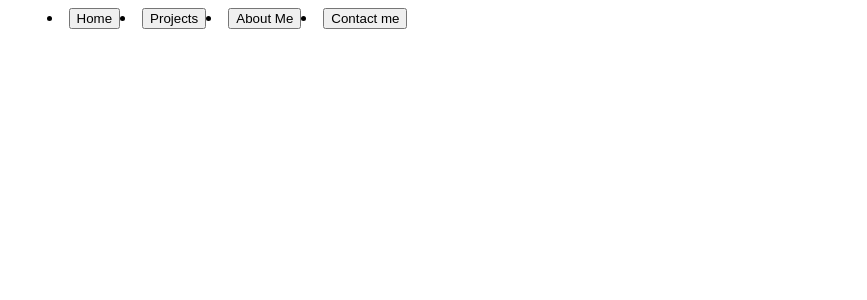
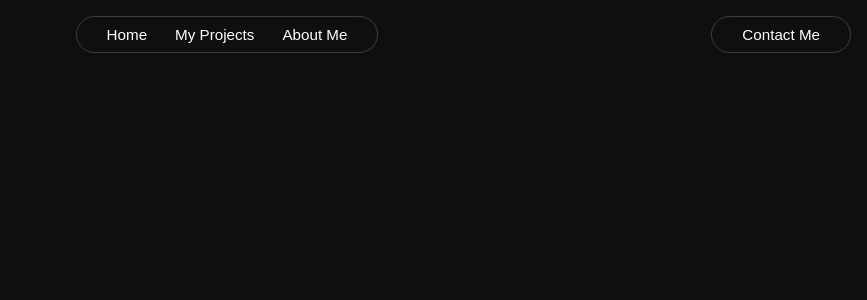
Before and after one commit to FlexLV/personal-website, a React (Create React App) app: page / in a window 1280 px wide. Shown: the top 300 px of the page, without its empty margins (413-1280 px from the left). Built offline with nearby package versions, Linux system fonts and the light colour scheme.

Commit message:
ama rockstar popstar

```diff
--- a/src/App.css
+++ b/src/App.css
@@ -1,13 +1,60 @@
-nav{
+body {
+    background-color: #0E100F;
+    margin: 0;
+    /* Remove the explicit width: auto; so it doesn't exceed the viewport width */
+    /* Instead, default body to 100% of the window's width. */
+    /* overflow-x: hidden;  // <-- If you want to force-hide horizontal scroll. */
+  }
+
+  .nav-container {
+    /* Make sure the container doesn’t exceed the screen width */
+    box-sizing: border-box;
+    max-width: 100%;
+    width: 100%;
+
+    position: relative;
     display: flex;
     justify-content: center;
+    align-items: center;
 
-}
+    /* Maintain your original spacing & transparency */
+    padding: 1rem;
+    background: none;
+    margin: 0 auto;
+  }
 
-.center-nav{
+  /* Center pill remains in the natural flex center */
+  .center-pill {
+    /* no special positioning needed */
+  }
+
+  /* Right pill absolutely pinned to the right edge of the nav-container */
+  .right-pill {
+    position: absolute;
+    right: 1rem;
+  }
+
+  /* Same pill style, only color/border changes from your original code remain */
+  .pill {
     display: flex;
+    align-items: center;
+    background-color: #0E100F;  /* black “pill” */
+    border: 1px solid #3f3f3f;  /* border color you chose */
+    border-radius: 9999px;      /* super round corners */
+    padding: 0.5rem 1rem;
+  }
 
-}
-.right-nav{
-    justify-content: flex-end;
-}
+  /* Buttons inside each pill */
+  .nav-container button {
+    background-color: transparent;
+    color: #fff;
+    border: none;
+    cursor: pointer;
+    font-size: 0.95rem;
+    margin: 0 0.5rem;
+  }
+
+  /* Optional hover effect */
+  .nav-container button:hover {
+    opacity: 0.7;
+  }
--- a/src/App.js
+++ b/src/App.js
@@ -1,19 +1,26 @@
-import React from 'react';
-import "./App.css"
-export default function MainPage(){
-    return(
-        <>
-        <nav>
+import React from 'react'
+import './App.css'
 
-        <div className='center-nav'>
-            <li><button>Home</button></li>
-            <li><button>Projects</button></li>
-            <li><button>About Me</button></li>
+export default function MainPage() {
+  return (
+
+    <nav className="nav-container">
+
+      {/* Center Pill */}
+      <div className="center-pill">
+        <div className="pill">
+          <button>Home</button>
+          <button>My Projects</button>
+          <button>About Me</button>
         </div>
-         <div className='right-nav'>
-            <li><button>Contact me</button></li>
-         </div>
-        </nav>
-        </>
-    )
+      </div>
+
+      {/* Right Pill */}
+      <div className="right-pill">
+        <div className="pill">
+          <button>Contact Me</button>
+        </div>
+      </div>
+    </nav>
+  )
 }
```
